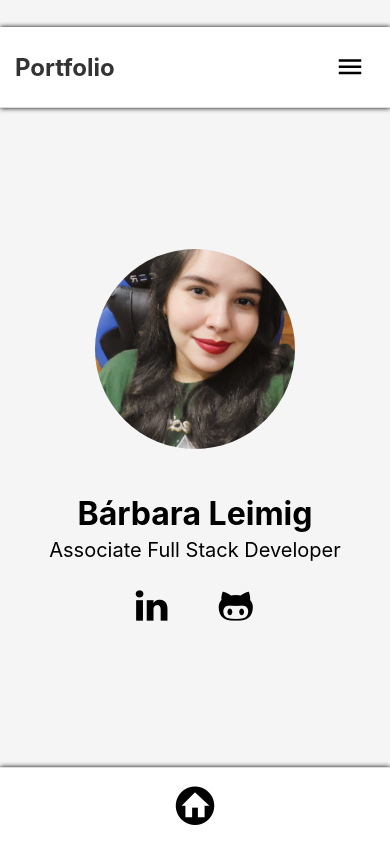
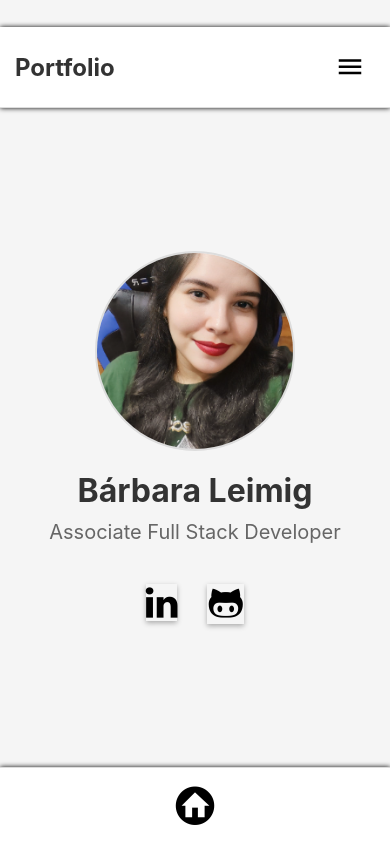
Before and after one commit to BarbaraLeimig/Curriculo_Mobile_React_Native, a React Native app: screen / in a window 390 px wide. Built offline with nearby package versions, Linux system fonts and the light colour scheme.

Commit message:
melhorias de estilo

```diff
--- a/assets/js/Home.js
+++ b/assets/js/Home.js
@@ -1,4 +1,3 @@
-// SobreRestaurante.js
 import React from "react";
 import {
   View,
@@ -46,31 +45,45 @@ const styles = StyleSheet.create({
     flex: 1,
     justifyContent: "center",
     alignItems: "center",
+    backgroundColor: "#f5f5f5",
+    padding: 20,
   },
   title: {
     fontSize: 32,
     fontWeight: "bold",
-    marginTop: 45,
-    marginBottom: 5,
+    marginTop: 20,
+    marginBottom: 10,
+    color: "#333",
   },
   info: {
     fontSize: 20,
-    marginBottom: 10,
+    marginBottom: 20,
+    color: "#666",
   },
   homeImage: {
     width: 200,
     height: 200,
     borderRadius: 100,
     resizeMode: "cover",
+    borderWidth: 2,
+    borderColor: "#ddd",
+    shadowColor: "#000",
+    shadowOffset: { width: 0, height: 2 },
+    shadowOpacity: 0.3,
+    shadowRadius: 5,
+    elevation: 5,
   },
   iconContainer: {
-    marginTop: 15,
     flexDirection: "row",
-    alignItens: "baseline",
+    marginTop: 20,
   },
   icon: {
-    marginRight: 25,
-    marginLeft: 25,
+    marginHorizontal: 15,
+    shadowColor: "#000",
+    shadowOffset: { width: 0, height: 2 },
+    shadowOpacity: 0.3,
+    shadowRadius: 5,
+    elevation: 5,
   },
 });
 
```
